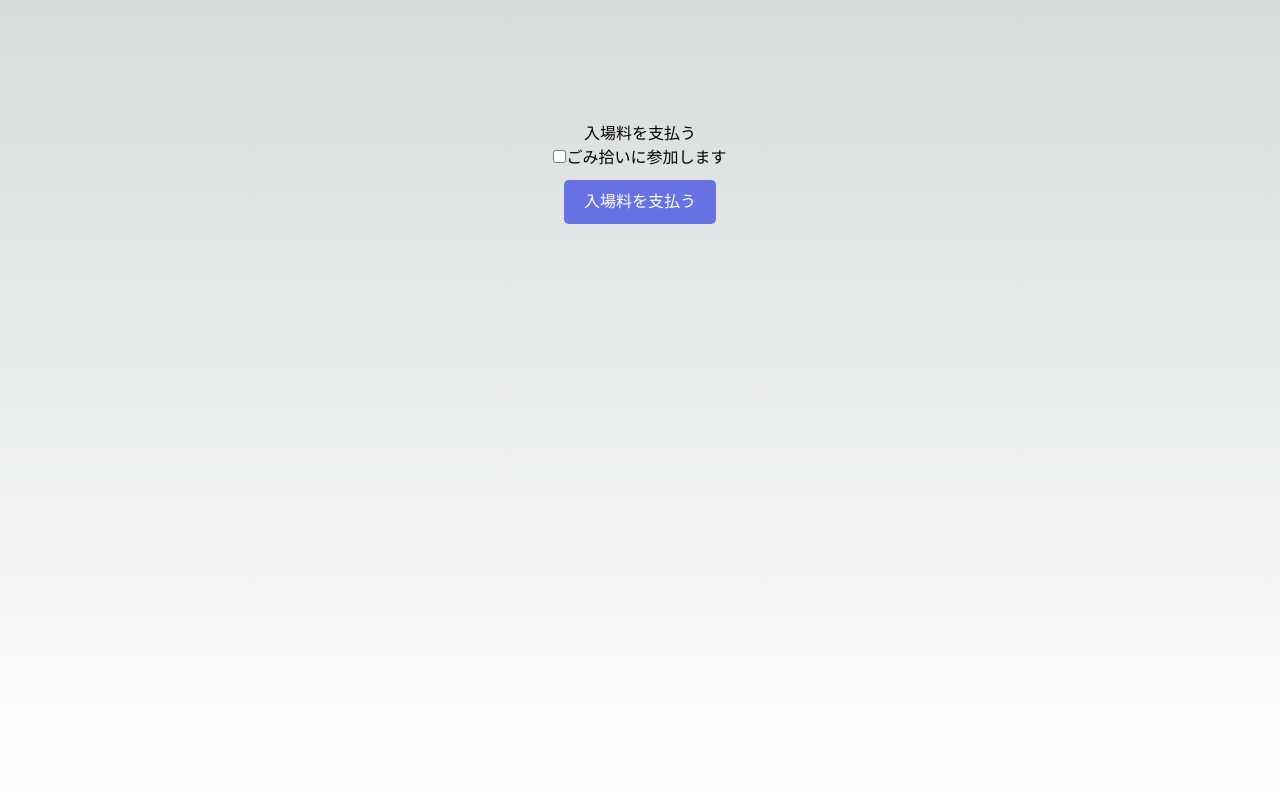
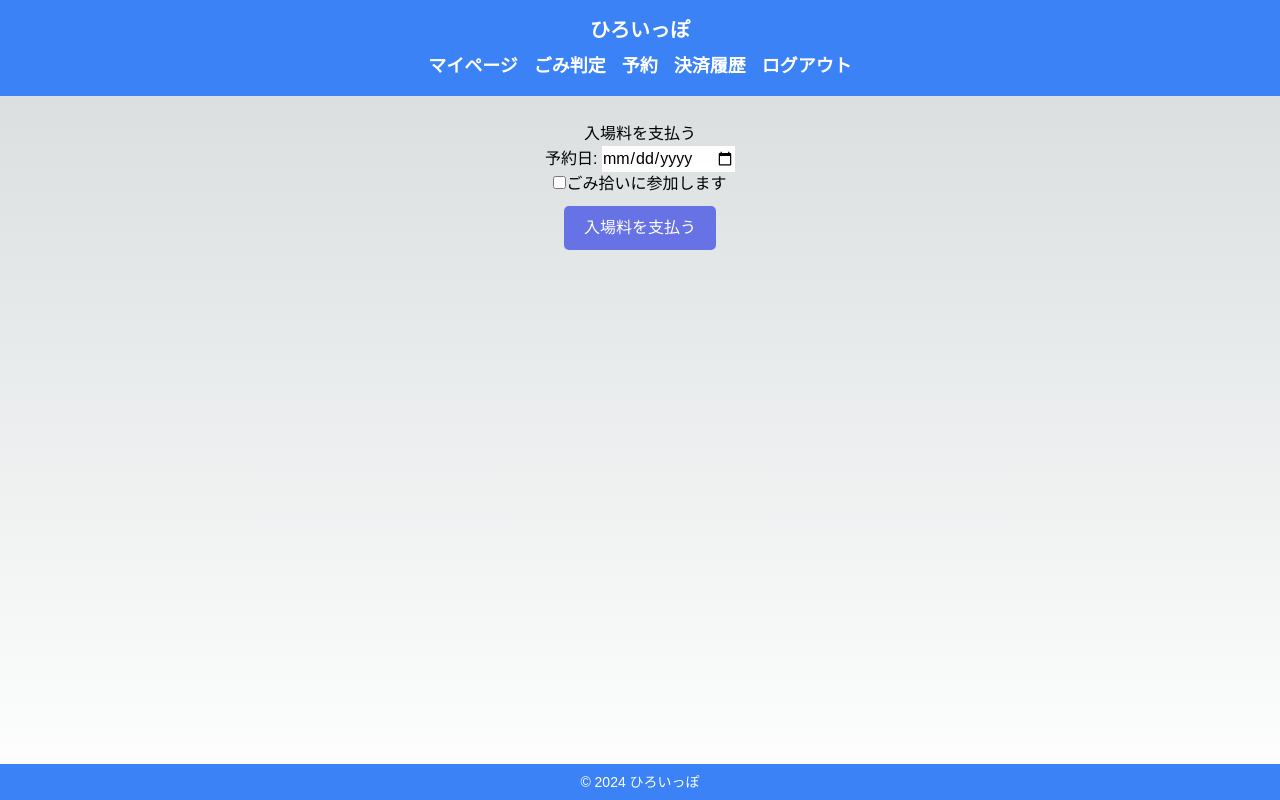
Before and after one commit to ms-engineer-bc24-10/Section_9_team_B, a Next.js app in the folder frontend/: page /payment/one-time-payment in a window 1280 px wide. Built offline with nearby package versions, Linux system fonts and the light colour scheme; no server answers.

Commit message:
fix: #56 支払画面に日付選択を追加

```diff
--- a/frontend/src/app/payment/one-time-payment/page.tsx
+++ b/frontend/src/app/payment/one-time-payment/page.tsx
@@ -1,17 +1,27 @@
 'use client';
 
 import React from 'react';
+import Header from '@/components/Header';
+import Footer from '@/components/Footer';
 import PaymentButton from '@/components/PaymentButton';
 
-const EntryFeePage: React.FC = () => (
+function EntryFeePage() {
+  return (
+    <div>
+      <Header />
+
       <div style={{ textAlign: 'center', marginTop: '50px' }}>
         <h1>入場料を支払う</h1>
         <PaymentButton
           endpoint="http://localhost:8000/payments/create-one-time-payment/"
           label="入場料を支払う"
           includeParticipation // ごみ拾い参加フラグを表示
+          includeDate // 予約日付選択を表示
         />
       </div>
+      <Footer />
+    </div>
   );
+}
 
 export default EntryFeePage;
--- a/frontend/src/components/PaymentButton.tsx
+++ b/frontend/src/components/PaymentButton.tsx
@@ -8,17 +8,23 @@ interface PaymentButtonProps {
   endpoint: string;
   label: string;
   includeParticipation?: boolean; // ごみ拾いフラグを含むか
+  includeDate?: boolean; // 日付選択を含むか
 }
 
 const PaymentButton: React.FC<PaymentButtonProps> = ({
   endpoint,
   label,
   includeParticipation = false,
+  includeDate = false,
 }) => {
   const [isParticipating, setIsParticipating] = useState(false);
+  const [selectedDate, setSelectedDate] = useState('');
 
   const handleCheckboxChange = (event: React.ChangeEvent<HTMLInputElement>) => {
     setIsParticipating(event.target.checked);
+  };
+  const handleDateChange = (event: React.ChangeEvent<HTMLInputElement>) => {
+    setSelectedDate(event.target.value);
   };
 
   const handlePayment = async () => {
@@ -28,6 +34,7 @@ const PaymentButton: React.FC<PaymentButtonProps> = ({
       const bodyData: any = {
         user_id: userData.userId,
         ...(includeParticipation && { is_participating: isParticipating }),
+        ...(includeDate && { reservation_date: selectedDate }),
       };
 
       const data = await apiClient(endpoint, {
@@ -49,6 +56,18 @@ const PaymentButton: React.FC<PaymentButtonProps> = ({
 
   return (
     <div>
+      {includeDate && (
+        <div>
+          <label htmlFor="reservation-date">予約日: </label>
+          <input
+            type="date"
+            id="reservation-date"
+            value={selectedDate}
+            onChange={handleDateChange}
+            required
+          />
+        </div>
+      )}
       {includeParticipation && (
         <label style={{ marginBottom: '10px', display: 'block' }}>
           <input
```
Lines whose indentation alone changed are shown as unchanged.
